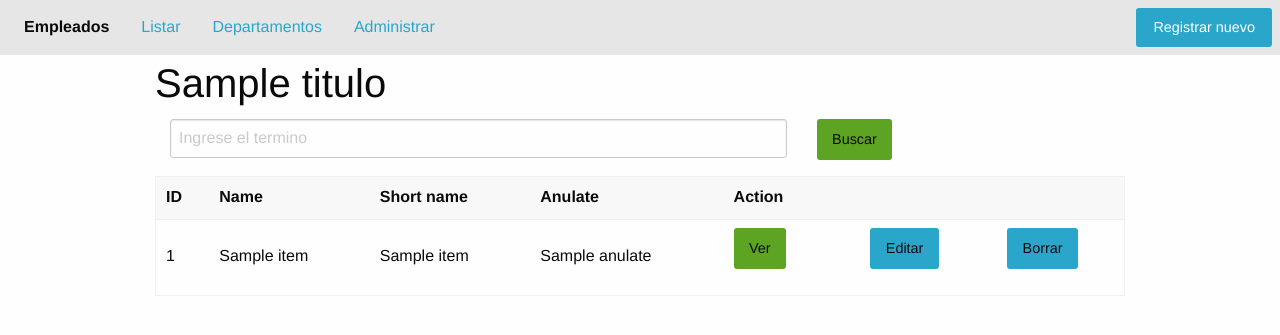
After one commit to armandoSandino/empleado_dj, a Django app: template templates/departamento/list_all.html in a window 1280 px wide. The commit adds this page. Shown: the top 335 px of the page. Run offline with Django 3.2, Linux system fonts and the light colour scheme; the template is opened without the code that fills it: most values are stand-ins (such as "Sample title", 1, 10 or a date in 2020); some libraries are stand-ins or nearby versions.

Commit message:
feat: add list department

```diff
--- a/applications/departamento/urls.py
+++ b/applications/departamento/urls.py
@@ -1,9 +1,10 @@
 from django.contrib import admin
 from django.urls import path
-from .views import NewRegisterDepartmentView
+from .views import NewRegisterDepartmentView, ListAllDepartment
 
 app_name = 'department_app'
 
 urlpatterns = [
-    path('new-department/', NewRegisterDepartmentView.as_view(), name='new-depart')
+    path('new-department/', NewRegisterDepartmentView.as_view(), name='new-depart'),
+    path('listar-departamentos/', ListAllDepartment.as_view() , name='all-department')
 ]
--- /dev/null
+++ b/templates/departamento/list_all.html
@@ -0,0 +1,123 @@
+
+{% extends 'includes/base.html' %}
+
+{% block title %}
+Departamentos
+{% endblock title %}
+
+{% block content %}
+
+{% include 'includes/header.html' %}
+
+<!-- main -->
+<div class="grid-container">
+    <div class="grid-x grid-margin-x">  <!-- main row -->
+        <div class="cell">
+            <h2>{{titulo}}</h2>
+        </div>
+
+        <form class="cell grid-x grid-margin-x" method="GET" action="" id="formSearch" name="formSearch">
+            {% csrf_token %}
+            <div class="cell large-8">
+                <input type="text" class="" name="termino" id="termino" placeholder="Ingrese el termino" >
+            </div>
+            <div class="cell large-4">
+                <button type="submit" class="button success" title="buscar departamento">
+                    Buscar
+                </button >
+            </div>
+        </form>
+
+        <!--table -->
+        <div class="cell">
+            <div class="table-scroll">
+                <table>
+                    <thead>
+                        <tr>
+                            <th>
+                                ID
+                            </th>
+                            <th>
+                                Name
+                            </th>
+                            <th>
+                                Short name
+                            </th>
+                            <th>
+                                Anulate
+                            </th>
+                            <th>
+                                Action
+                            </th>
+                        </tr>
+                    </thead>
+                    <tbody>
+                        <!-- listDepartment o object_list -->
+                        {% for item in object_list %}
+                            <tr>
+                                <td>
+                                    {{ item.id }}
+                                </td>
+                                <td> {{item.name}} </td>
+                                <td> {{item.short_name }} </td>
+                                <td>{{item.anulate }}</td>
+                                <td>
+                                    <div class="grid-x grid-margin-x">
+                                        <div class="cell large-4">
+                                            <a class="button success" href="{% url 'persona_app:detail-employe' item.id %}">Ver</a>
+                                        </div>
+                                        <div class="cell large-4">
+                                            <a class="button primary" href="#">Editar</a>
+                                        </div>
+                                        <div class="cell large-4">
+                                            <a class="button primary" href="#"> Borrar</a>
+                                        </div>
+                                    </div>
+                                </td>
+                            </tr>
+                        {% endfor %}
+                    </tbody>
+                </table>
+            </div>
+        </div>
+        <!-- End table -->
+
+        <!-- pagination -->
+        <div class="cell">
+            {% if is_paginated %} <!-- verificamos si existe paginacion habilitada-->
+            <nav aria-label="Pagination">
+                <ul class="pagination text-center">
+                    {% if page_obj.has_previous %} <!-- si  tiene elementos previos -->
+                        <li class="pagination-previous">
+                            <a href="?page={{page_obj.previous_page_number}}">Atras</a>
+                        </li>
+                    {% endif %}
+
+                    {% for item in paginator.page_range  %} <!-- recorrer las paginas disponibles-->
+
+                        {% ifequal item page_obj.number %} <!-- verificar cual es la pagina actual-->
+                            <li class="current"><span class="show-for-sr">Current page</span>{{item}}</li>
+                        {% else %}
+                            <li><a href="?page={{item}}" aria-label="Page {{item}}">{{item}}</a></li>
+                        {% endifequal %}
+
+
+                    {% endfor %}
+
+                    {% if page_obj.has_next %}
+                    <li class="pagination-next">
+                        <a href="?page={{page_obj.next_page_number}}">Siguiente</a>
+                    </li>
+                    {% endif %}
+                </ul>
+              </nav>
+            {% endif %}
+        </div>
+        <!-- end pagination-->
+
+
+    </div> <!-- End main row-->
+
+</div>
+<!-- End main -->
+{% endblock content %}
--- a/templates/includes/header.html
+++ b/templates/includes/header.html
@@ -16,7 +16,7 @@
           </ul>
         </li>-->
         <li> <a href="{% url 'persona_app:all-employe' %}">Listar</a></li>
-        <li> <a href="#">Departamentos </a></li>
+        <li> <a href="{% url 'department_app:all-department' %}">Departamentos </a></li>
         <li><a href="#0">Administrar</a></li</li>
 
       </ul>
```
Also changed, not shown: applications/departamento/views.py (+33 -0 lines).
